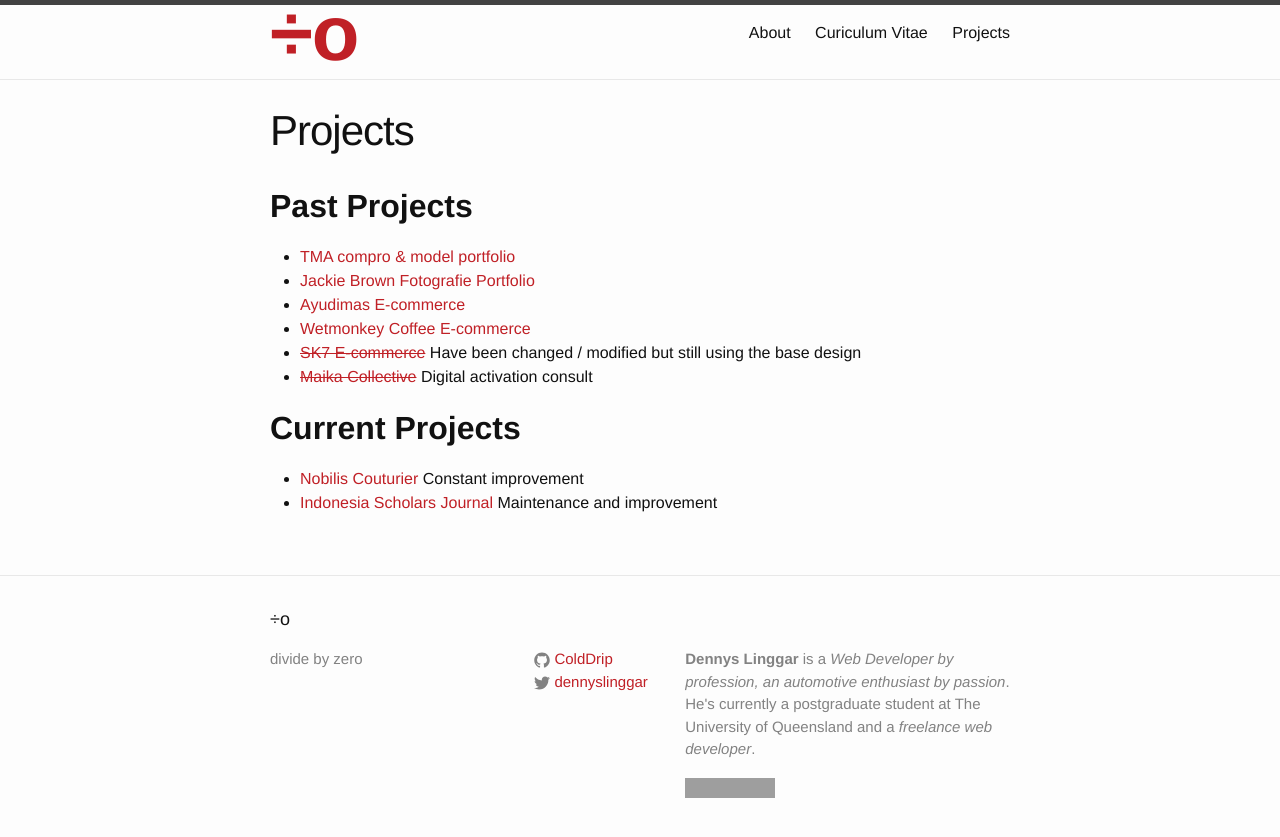
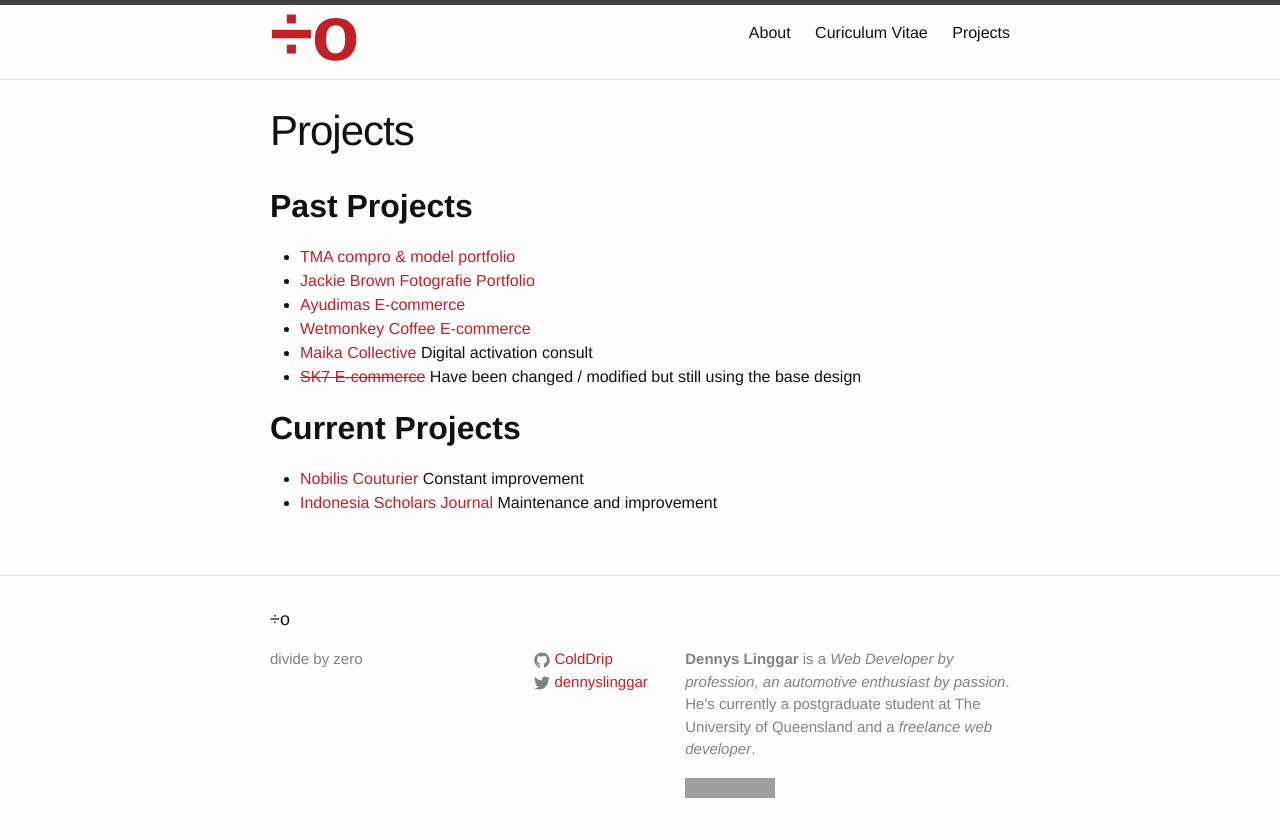
Before and after one commit to ColdDrip/ColdDrip.github.io, a Jekyll site: the page built from project.html, in a window 1280 px wide. Shown: the top 837 px of the page. Built offline with Jekyll 4.4.1, drawn with Linux system fonts in a browser that asks for light colours; part of the change alters nothing that is shown; grey boxes are pictures that could not be loaded.

```diff
--- a/project.html
+++ b/project.html
@@ -10,9 +10,8 @@ permalink: /projects/
 	  <li><a href="http://www.jackiebrownfotografie.com">Jackie Brown Fotografie Portfolio</a></li>
 	  <li><a href="http://www.ayudimas.com">Ayudimas E-commerce</a></li>
 	  <li><a href="http://www.wetmonkeycoffee.com">Wetmonkey Coffee E-commerce</a></li>
+	  <li><a href="http://www.maikacollective.com">Maika Collective</a> Digital activation consult</li>
 	  <li><a href="http://www.sk7.co.id"><del>SK7 E-commerce</del></a> Have been changed / modified but still using the base design</li>
-	  <li><a href="http://www.maikacollective.com"><del>Maika Collective</del></a> Digital activation consult</li>
-
 	</ul>
 
 <h2><b>Current Projects</b></h2>
```
